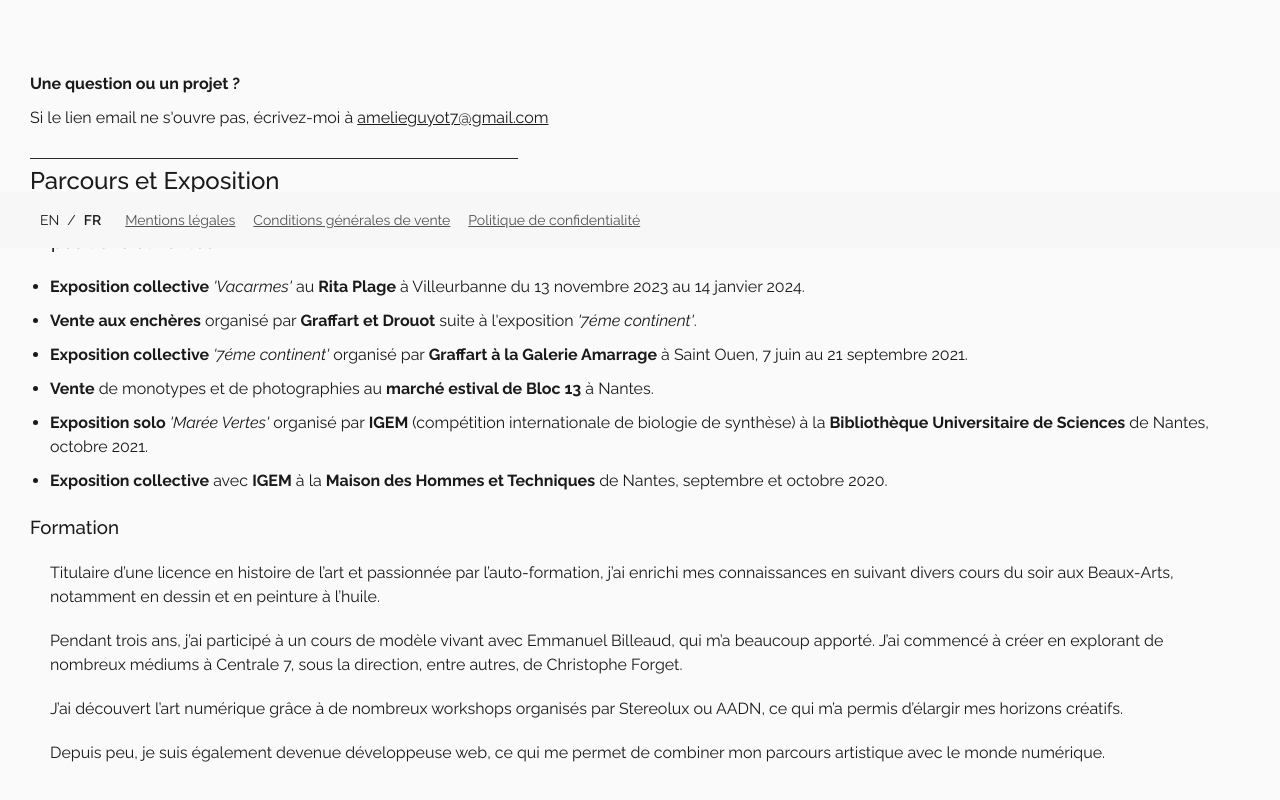
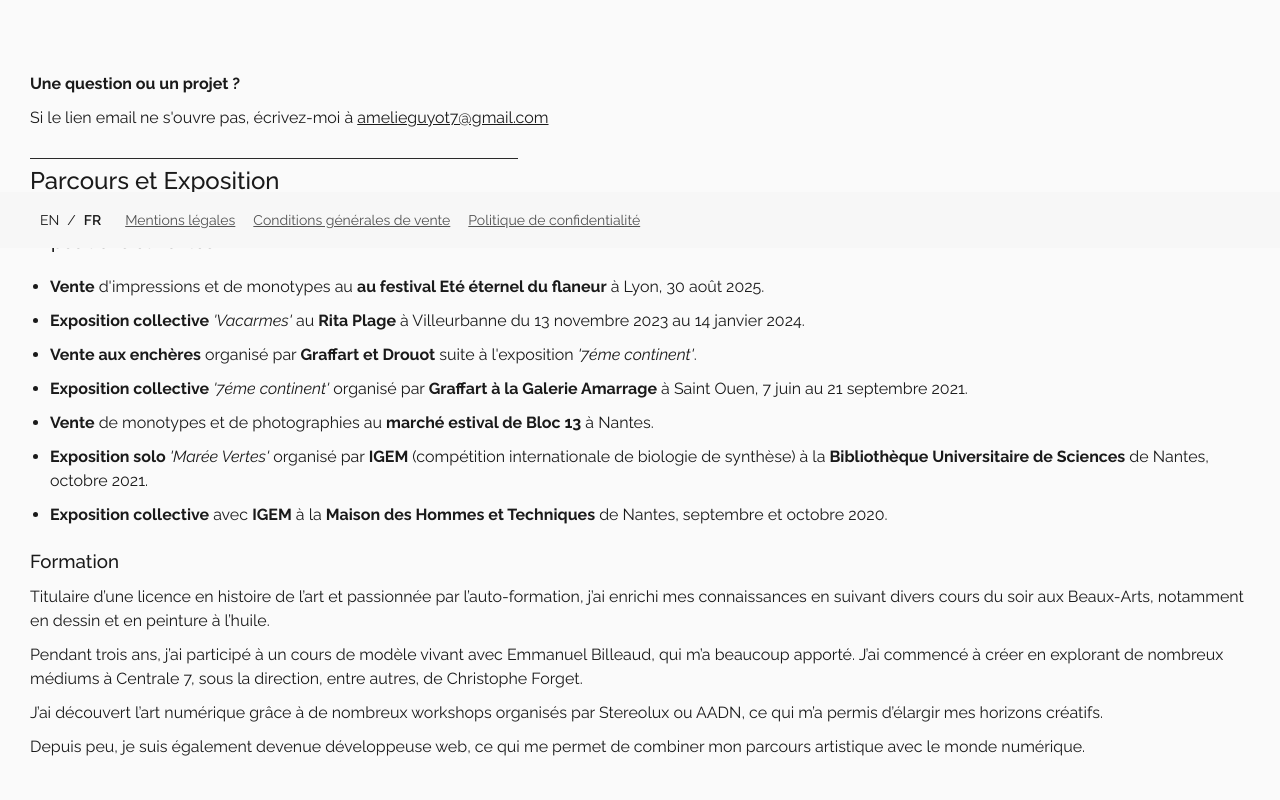
Before and after one commit to Sigma-2000/site-e-commerce, a Vue app in the folder front/site-e-commerce/: page /about in a window 1280 px wide. Shown: the part 552-1352 px from the top of the page. Built offline with nearby package versions, Linux system fonts and the light colour scheme; no server answers; some icons are missing.

Commit message:
fix-about-and-post-new-sale

```diff
--- a/front/site-e-commerce/src/en.json
+++ b/front/site-e-commerce/src/en.json
@@ -40,7 +40,9 @@
         "igem": "IGEM",
         "university": "University Science Library",
         "group-igem": "{group} with {igem} at the {maison} in Nantes, September and October 2020.",
-        "maison": " Maison des Hommes et Techniques"
+        "maison": " Maison des Hommes et Techniques",
+        "sale-flaneur": "{sale} of impressions and monotypes at {flaneur} in Lyon, 30 août 2025.",
+        "flaneur": "the festival Eté éternel of flaneur"
     },
     "career": {
         "presentation": "Formation",
--- a/front/site-e-commerce/src/fr.json
+++ b/front/site-e-commerce/src/fr.json
@@ -40,7 +40,9 @@
         "igem": "IGEM",
         "university": "Bibliothèque Universitaire de Sciences",
         "group-igem": "{group} avec {igem} à la {maison} de Nantes, septembre et octobre 2020.",
-        "maison": "Maison des Hommes et Techniques"
+        "maison": "Maison des Hommes et Techniques",
+        "sale-flaneur": "{sale} d'impressions et de monotypes au {flaneur} à Lyon, 30 août 2025.",
+        "flaneur": "au festival Eté éternel du flaneur"
     },
     "career": {
         "presentation": "Formation",
--- a/front/site-e-commerce/src/scss/pages/_about.scss
+++ b/front/site-e-commerce/src/scss/pages/_about.scss
@@ -91,8 +91,7 @@
             font-weight: $font-weight-medium;
             color: var(--color-text);
         }
-        ul,
-        p {
+        ul {
             margin: 20px 20px;
             color: var(--color-text);
         }
--- a/front/site-e-commerce/src/views/AboutView.vue
+++ b/front/site-e-commerce/src/views/AboutView.vue
@@ -43,6 +43,24 @@
         <div class="exhibitions-career">
             <h3>{{ $t('exhibitions-sales') }}</h3>
             <ul>
+                <li>
+                    <i18n-t keypath="exhibitions.sale-flaneur" tag="span"
+                        ><template #sale>
+                            <span>
+                                <strong>{{ $t('exhibitions.sale') }}</strong></span
+                            >
+                        </template>
+                        <template #sale-flaneur>
+                            <span>
+                                <em>{{ $t('exhibitions.sale-flaneur') }}</em></span
+                            > </template
+                        ><template #flaneur>
+                            <span>
+                                <strong>{{ $t('exhibitions.flaneur') }}</strong></span
+                            >
+                        </template></i18n-t
+                    >
+                </li>
                 <li>
                     <i18n-t keypath="exhibitions.group-vacarmes" tag="span"
                         ><template #group>
```
